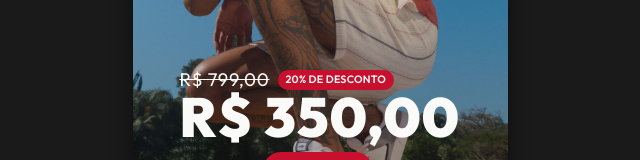
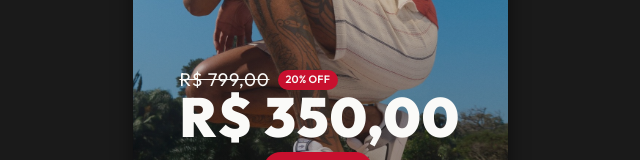
Before and after one commit to lucasxsdw/Teste-pratico-wicomm, a React (Vite) app: page / in a window 1280 px wide. Shown: the part 406-566 px from the top of the page, without its empty margins (320-960 px from the left). Built offline with nearby package versions, Linux system fonts and the light colour scheme.

Commit message:
fix: aplica span no botao confira e corrige layout da promo

```diff
--- a/src/components/BannerPrincipal/BannerPrincipal.jsx
+++ b/src/components/BannerPrincipal/BannerPrincipal.jsx
@@ -7,7 +7,7 @@ export function BannerPrincipal() {
         <div className="banner_content">
           <div className="topo-preco">
             <del className="preco-antigo">R$ 799,00</del>
-            <div className="promo">20% DE DESCONTO</div>
+            <div className="promo">20% OFF</div>
           </div>
           <h1 className="preco-atual">R$ 350,00</h1>
         </div>
```
